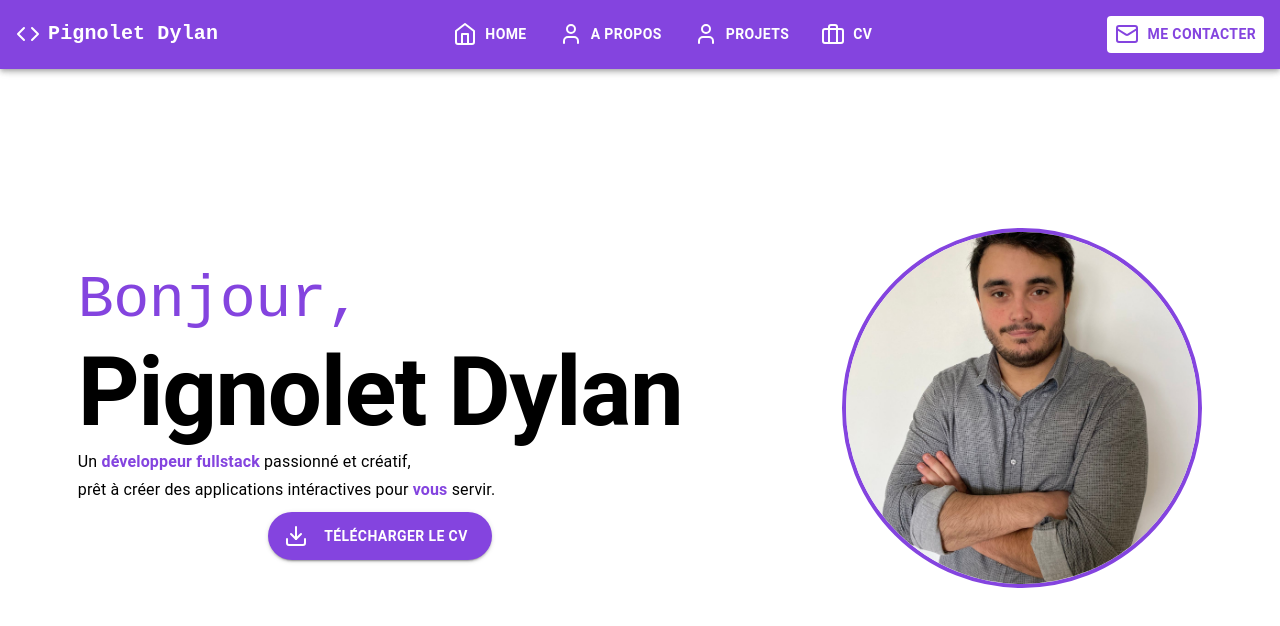
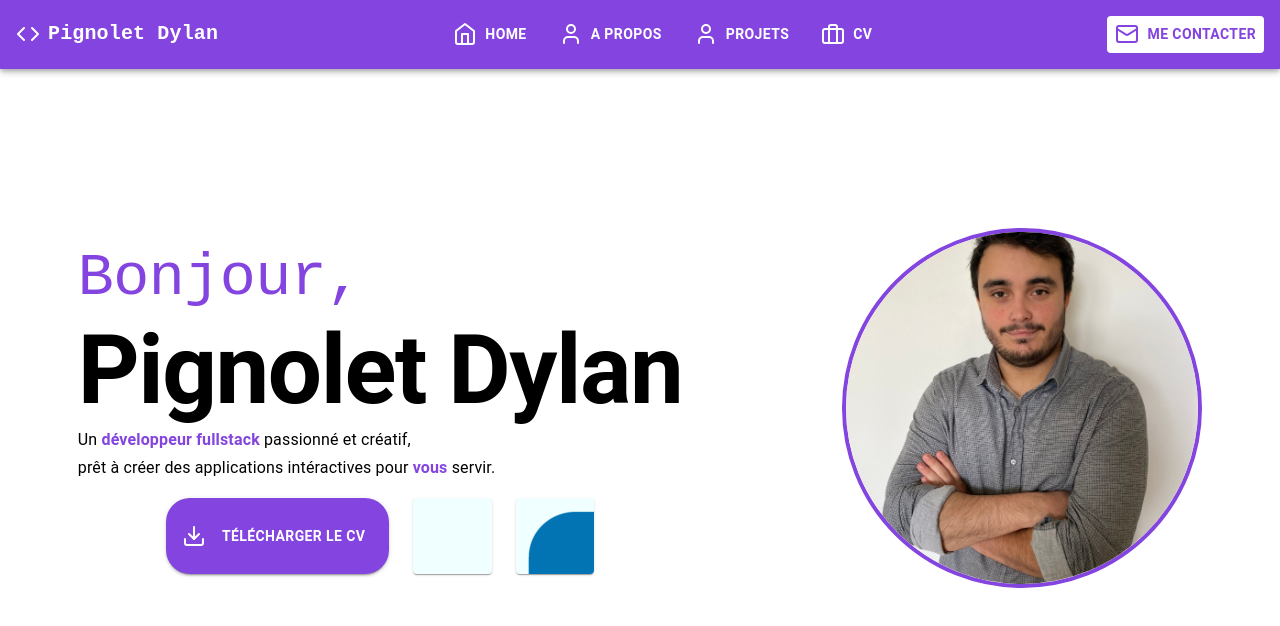
Before and after one commit to Kevgrdn/react_cv, a React (Vite) app: page / in a window 1280 px wide. Shown: the top 626 px of the page. Built offline with nearby package versions, Linux system fonts and the light colour scheme.

Commit message:
feat: :sparkles: ajout icon socials

```diff
--- a/src/api/user.ts
+++ b/src/api/user.ts
@@ -1,4 +1,5 @@
 import githubIcon from "../assets/github.png"
+import linkedinIcon from "../assets/linkedin.png"
 
 export const user = {
     nom: 'Pignolet',
@@ -139,11 +140,11 @@ export const user = {
     reseaux: [
         {
             icon: githubIcon,
-            url: "lien"
+            url: "https://github.com/DylanPignolet"
         },
         {
-            icon: "iconlinkdin",
-            url: "lien"
+            icon: linkedinIcon,
+            url: "https://www.linkedin.com/in/dylan-pignolet-8475a61b9/"
         },
     ]
 }
--- a/src/pages/home/Home.tsx
+++ b/src/pages/home/Home.tsx
@@ -1,4 +1,4 @@
-import { Box, Button, Card, CardActionArea, Container } from '@mui/material'
+import { Box, Button, Card, CardActionArea, Container, CardMedia, CardActions } from '@mui/material'
 import Avatar from '@mui/material/Avatar'
 import Typography from '@mui/material/Typography'
 import { Stack } from '@mui/system'
@@ -25,7 +25,7 @@ function Home() {
       }}>
         <Stack>
           <Stack direction='row' justifyContent='center' spacing={20}>
-            <Stack alignItems='center' justifyContent='center' >
+            <Stack alignItems='center' justifyContent='center' spacing={2} >
               <Stack my={1}>
                 <Typography variant='h2' fontFamily="monospace" color="#8444df">Bonjour,</Typography>
                 <Typography variant='h1'>
@@ -53,21 +53,28 @@ function Home() {
                   </span>
                   servir.</Typography>
               </Stack>
+              <Stack direction="row" spacing={3}>
                 <Button variant="contained" type='button' sx={{ borderRadius: '1.5rem', backgroundColor: "#8444df" }}>
-                <Stack direction="row" spacing={1}>
-                  <Stack justifyContent="center">
+                  <Stack direction="row" spacing={1} alignItems="center">
                     <Download />
-                  </Stack>
-                  <Stack>
+                    <Stack direction="row">
                       <Button href={cv} target="_blank" sx={{ color: "white" }}>
                         <b>
                           Télécharger le CV
                         </b>
                       </Button>
-
                     </Stack>
                   </Stack>
                 </Button>
+                {
+                  user.reseaux.map((socials) => {
+                    return (
+                      <Card key={socials.url} sx={{ width: '3.5rem', height: '3.3rem', padding: '0.7rem', backgroundColor: '#F0FFFF', border: '#F0FFFF', objectFit: "fill" }}>
+                        <img src={socials.icon} alt={socials.url} />
+                      </Card>)
+                  })
+                }
+              </Stack>
             </Stack>
             <Stack justifyContent='center'>
               <Avatar alt="avatar" src="/src/assets/photopro.jpg" sx={{ width: '22rem', height: '22rem', border: "solid #8444df 0.3rem" }} />
```
Also changed, not shown: src/assets/linkedin.png (added). Lines whose indentation alone changed are shown as unchanged.
